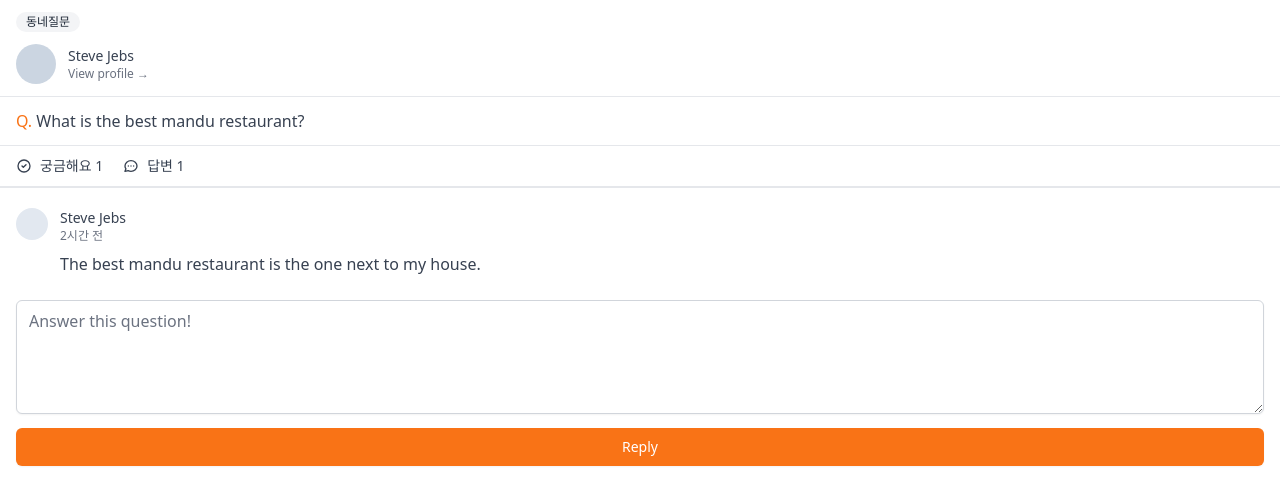
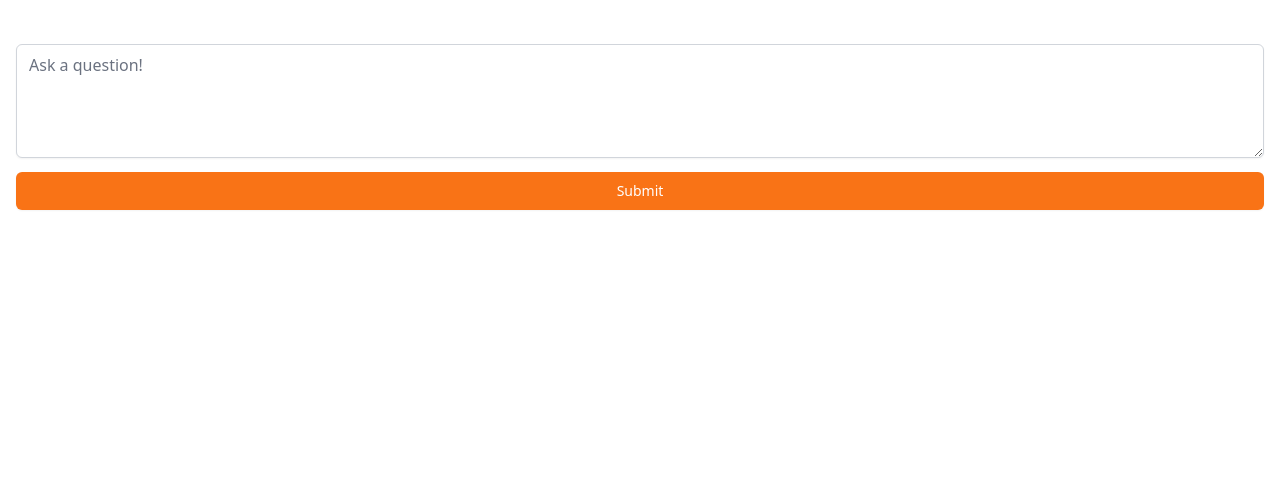
Before and after one commit to chl89828/carrot-clone, a Next.js app: page /community/write in a window 1280 px wide. Shown: the top 504 px of the page. Built offline with nearby package versions, Linux system fonts and the light colour scheme.

Commit message:
feat: community write 페이지 추가

```diff
--- /dev/null
+++ b/pages/community/write.tsx
@@ -0,0 +1,18 @@
+import { NextPage } from 'next';
+
+const Write: NextPage = () => {
+  return (
+    <form className="px-4 py-10">
+      <textarea
+        className="mt-1 w-full rounded-md border-gray-300 shadow-sm focus:border-orange-500 focus:ring-orange-500 "
+        rows={4}
+        placeholder="Ask a question!"
+      />
+      <button className="mt-2 w-full rounded-md border border-transparent bg-orange-500 py-2 px-4 text-sm font-medium text-white shadow-sm hover:bg-orange-600 focus:outline-none focus:ring-2 focus:ring-orange-500 focus:ring-offset-2 ">
+        Submit
+      </button>
+    </form>
+  );
+};
+
+export default Write;
```
